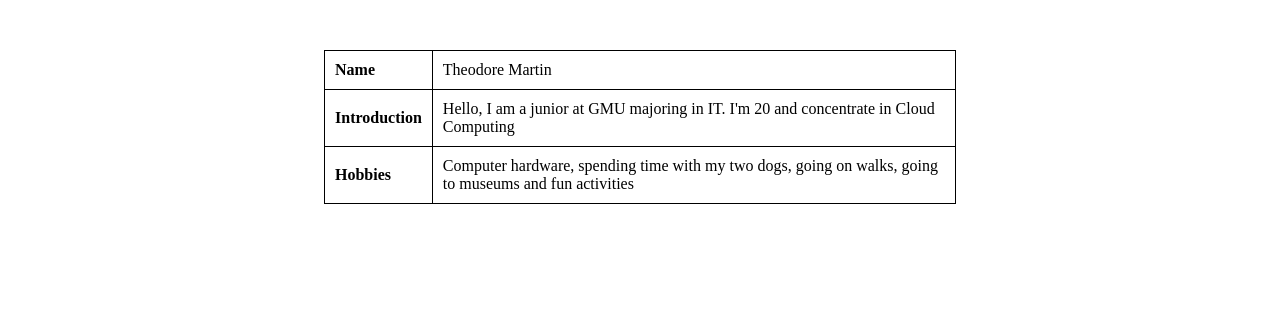
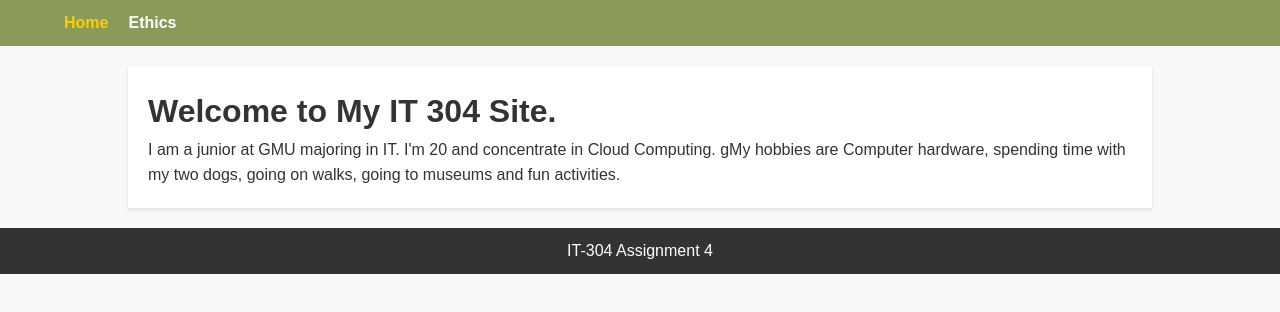
Before and after one commit to tmarti9/tmarti9.github.io, a plain HTML site: page index.html in a window 1280 px wide. Drawn offline with Linux system fonts and the light colour scheme.

Commit message:
Update index.html

```diff
--- a/index.html
+++ b/index.html
@@ -1,41 +1,24 @@
 <!DOCTYPE html>
-<html lang="en">
+<html>
 <head>
-    <meta charset="UTF-8">
-    <meta http-equiv="X-UA-Compatible" content="IE=edge">
-    <meta name="viewport" content="width=device-width, initial-scale=1.0">
     <title>Theodore Martin</title>
-    <style>
-        table {
-            border-collapse: collapse;
-            width: 50%;
-            margin: 50px auto;
-        }
-        table, th, td {
-            border: 1px solid black;
-        }
-        th, td {
-            padding: 10px;
-            text-align: left;
-        }
-    </style>
+    <link rel="stylesheet" type="text/css" href="style.css">
 </head>
 <body>
-
-<table>
-    <tr>
-        <th>Name</th>
-        <td>Theodore Martin</td>
-    </tr>
-    <tr>
-        <th>Introduction</th>
-        <td>Hello, I am a junior at GMU majoring in IT. I'm 20 and concentrate in Cloud Computing</td>
-    </tr>
-    <tr>
-        <th>Hobbies</th>
-        <td>Computer hardware, spending time with my two dogs, going on walks, going to museums and fun activities</td>
-    </tr>
-</table>
-
+    <header>
+        <nav>
+            <ul>
+                <li><a href="index.html" class="active">Home</a></li>
+                <li><a href="ethics.html">Ethics</a></li>
+            </ul>
+        </nav>
+    </header>
+    <main>
+        <h1>Welcome to My IT 304 Site.</h1>
+        <p>I am a junior at GMU majoring in IT. I'm 20 and concentrate in Cloud Computing. gMy hobbies are Computer hardware, spending time with my two dogs, going on walks, going to museums and fun activities.</p>
+    </main>
+    <footer>
+        <p>IT-304 Assignment 4</p>
+    </footer>
 </body>
 </html>
```
